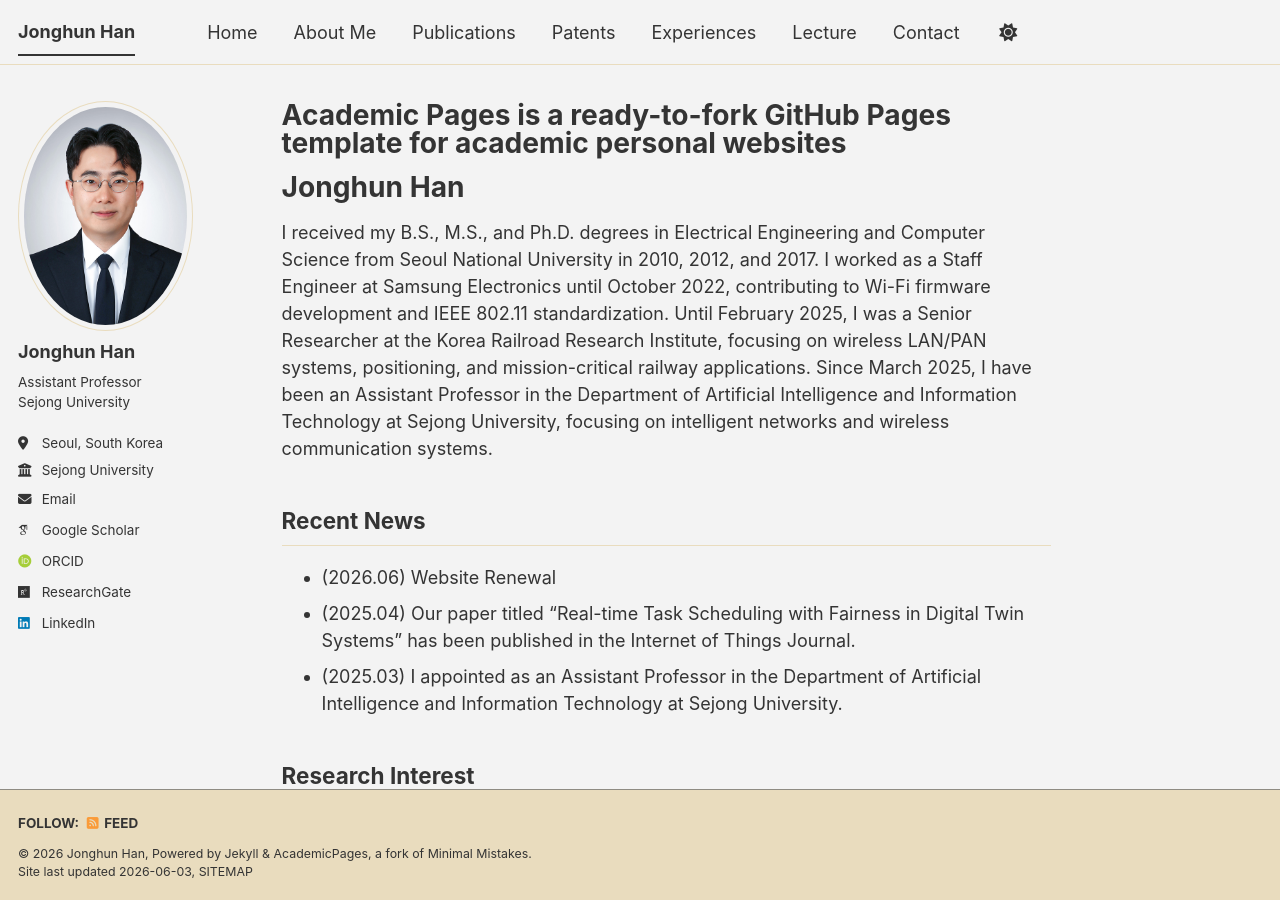
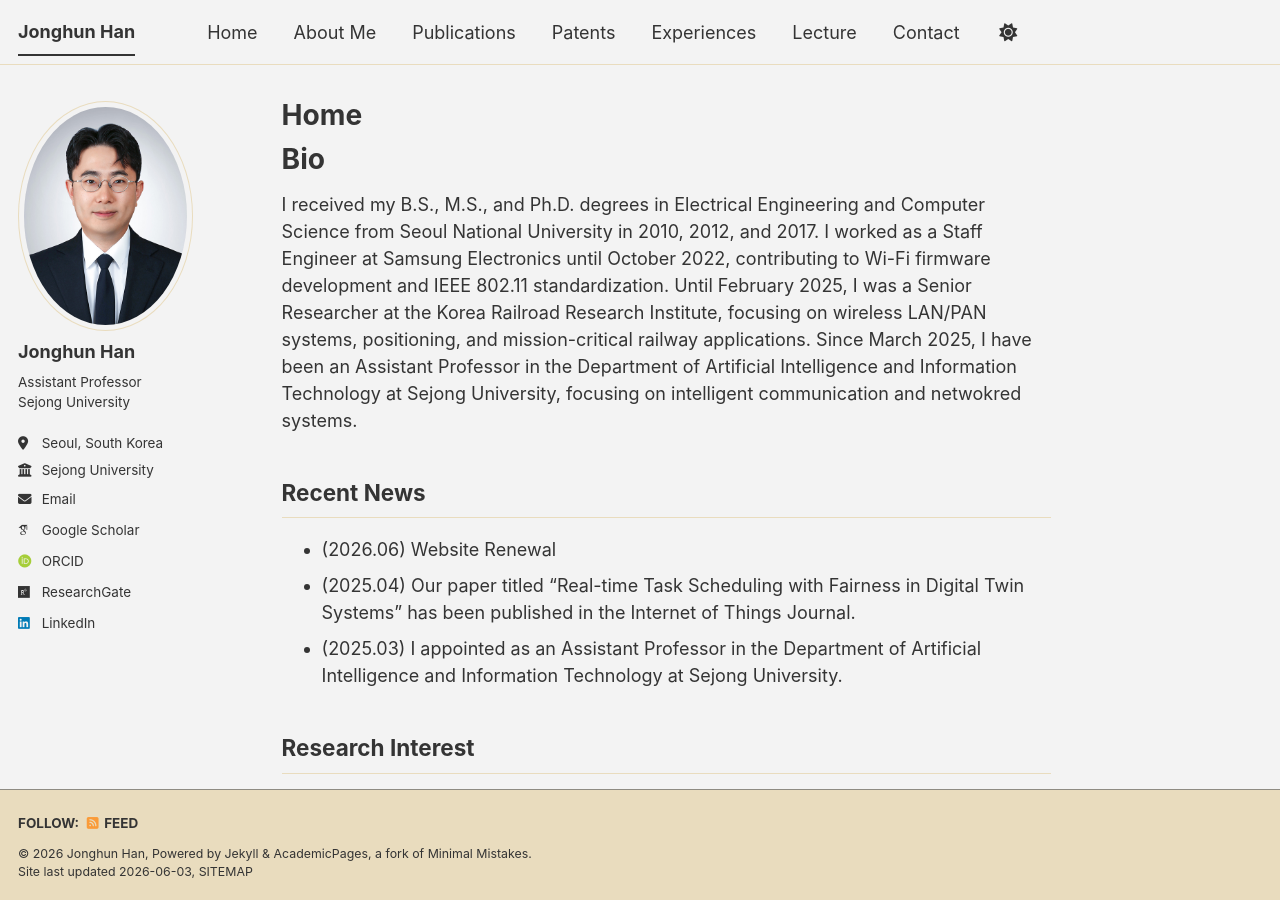
Before and after one commit to icnsl/icnsl.github.io, a Jekyll site: the page built from _pages/about.md, in a window 1280 px wide and 900 px high. Built offline with Jekyll 4.4.1, drawn with Linux system fonts in a browser that asks for light colours; some web fonts are replaced; a script bundle is joined from its source files by our own code; library files that are not in the unit come from our copies.

Commit message:
Update about.md

```diff
--- a/_pages/about.md
+++ b/_pages/about.md
@@ -1,14 +1,14 @@
 ---
 permalink: /
-title: "Academic Pages is a ready-to-fork GitHub Pages template for academic personal websites"
+title: "Home"
 author_profile: true
 redirect_from:
   - /about/
   - /about.html
 ---
 
-# Jonghun Han
-I received my B.S., M.S., and Ph.D. degrees in Electrical Engineering and Computer Science from Seoul National University in 2010, 2012, and 2017. I worked as a Staff Engineer at Samsung Electronics until October 2022, contributing to Wi-Fi firmware development and IEEE 802.11 standardization. Until February 2025, I was a Senior Researcher at the Korea Railroad Research Institute, focusing on wireless LAN/PAN systems, positioning, and mission-critical railway applications. Since March 2025, I have been an Assistant Professor in the Department of Artificial Intelligence and Information Technology at Sejong University, focusing on intelligent networks and wireless communication systems.
+# Bio
+I received my B.S., M.S., and Ph.D. degrees in Electrical Engineering and Computer Science from Seoul National University in 2010, 2012, and 2017. I worked as a Staff Engineer at Samsung Electronics until October 2022, contributing to Wi-Fi firmware development and IEEE 802.11 standardization. Until February 2025, I was a Senior Researcher at the Korea Railroad Research Institute, focusing on wireless LAN/PAN systems, positioning, and mission-critical railway applications. Since March 2025, I have been an Assistant Professor in the Department of Artificial Intelligence and Information Technology at Sejong University, focusing on intelligent communication and netwokred systems.
 
 ## Recent News
 - (2026.06) Website Renewal
```
